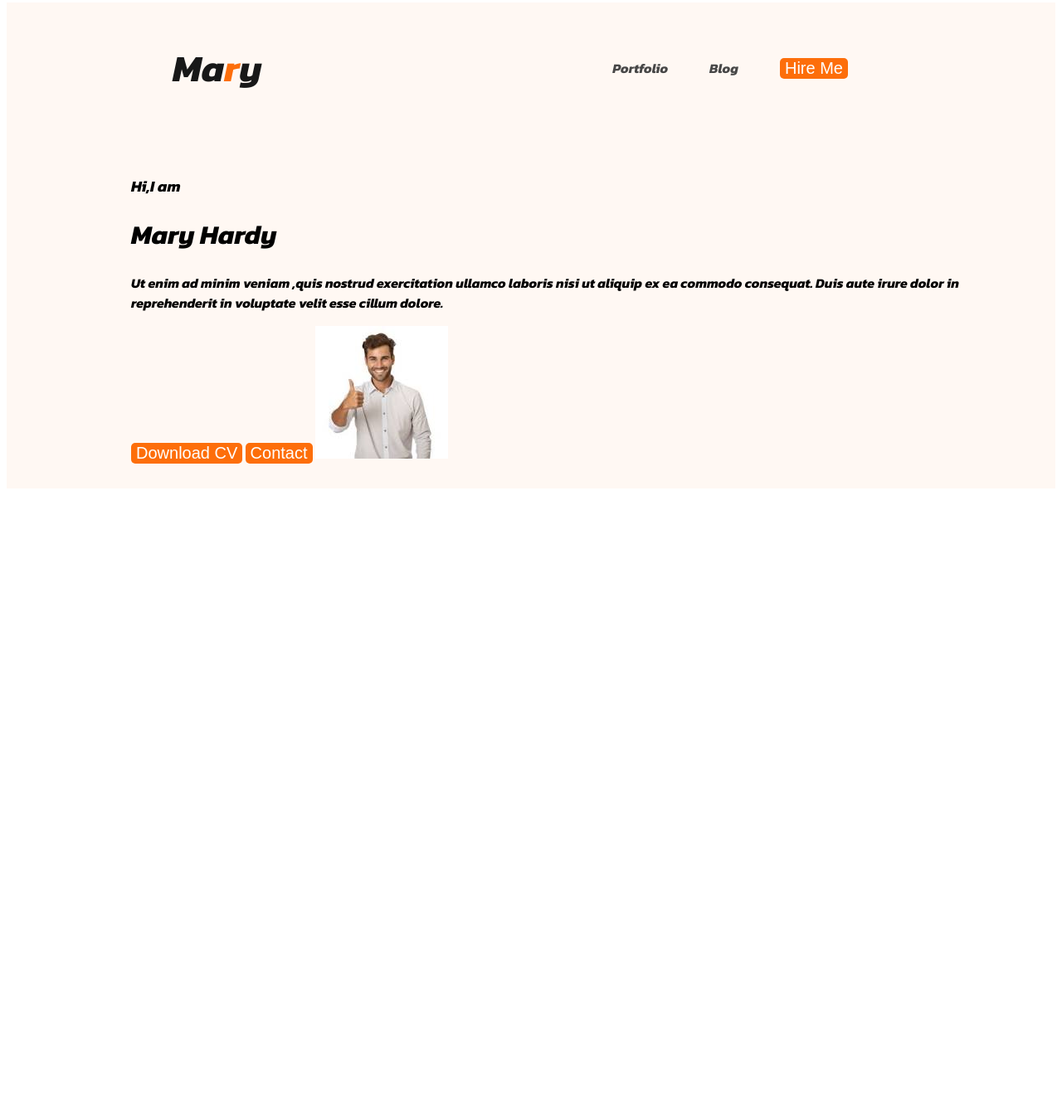
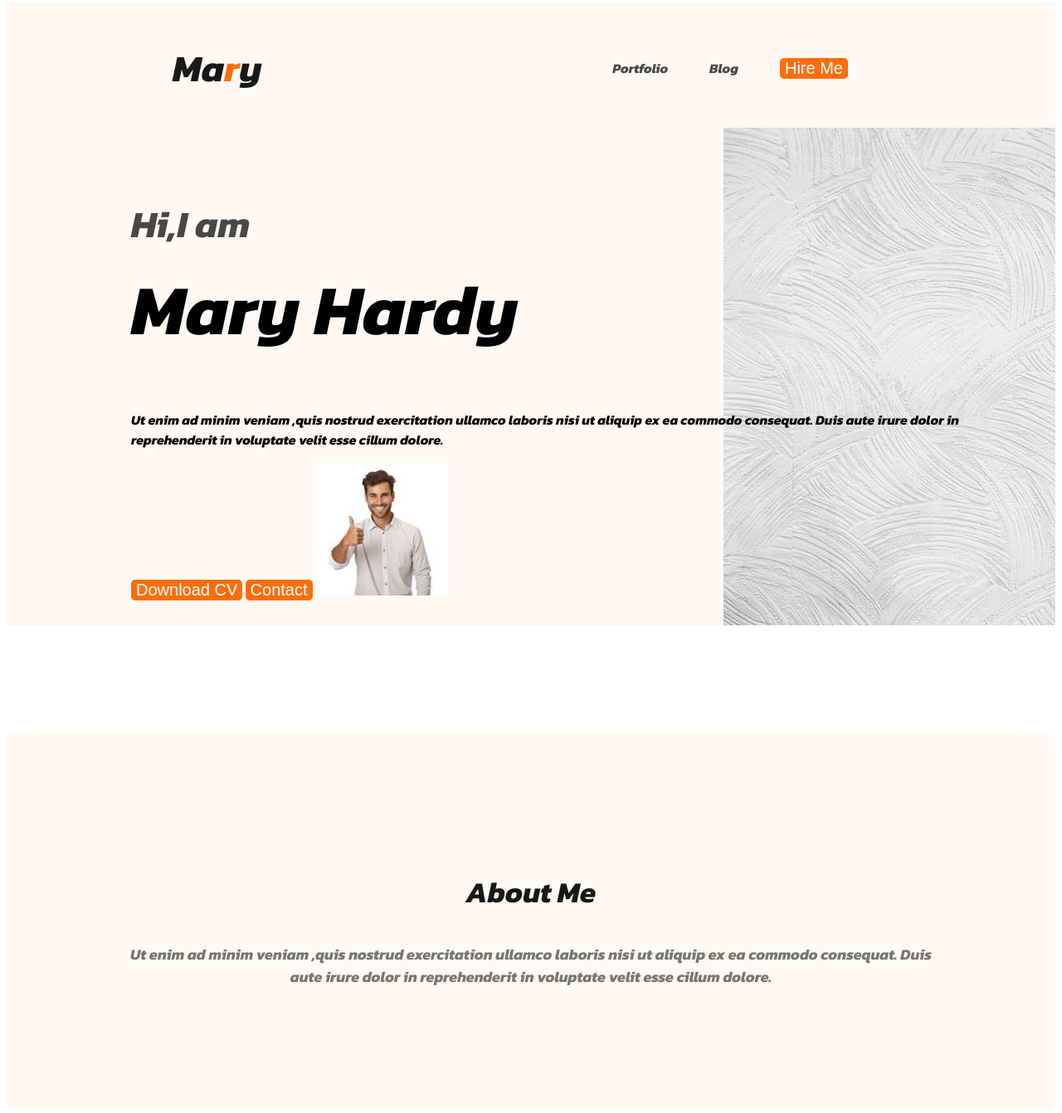
Before and after one commit to rakibulVSC/webdeveloper-portfolio, a plain HTML site: page Devoloper/index.html in a window 1280 px wide. Shown: the part 5-1347 px from the top of the page at 83% size. Before the commit the page ends 800 px from the top, so only its background shows below. Drawn offline with Linux system fonts and the light colour scheme; files whose address does not match are found by name.

Commit message:
add the section

```diff
--- a/Devoloper/index.html
+++ b/Devoloper/index.html
@@ -23,7 +23,7 @@
             <div>
                 <h3 class="banner-greeting">Hi,I am</h3>
                 <h1 class="banner-title">Mary Hardy</h1>
-                <p> Ut enim ad minim veniam ,quis nostrud exercitation ullamco laboris nisi ut aliquip ex ea commodo consequat. Duis aute irure dolor in reprehenderit in voluptate velit esse cillum dolore.</p>
+                <p class="banner-des"> Ut enim ad minim veniam ,quis nostrud exercitation ullamco laboris nisi ut aliquip ex ea commodo consequat. Duis aute irure dolor in reprehenderit in voluptate velit esse cillum dolore.</p>
                 <button class="btn-primary">Download CV</button>
                 <button class="btn-primary">Contact</button>
                 <img class="profile-pic" src="Devoloper/images/Hurdy.jpg" alt="">
@@ -31,7 +31,10 @@
         </div>
     </header>
     <main>
-
+    <section class="about">
+        <h3 class="section-title">About Me</h3>
+        <p class="section-description"> Ut enim ad minim veniam ,quis nostrud exercitation ullamco laboris nisi ut aliquip ex ea commodo consequat. Duis aute irure dolor in reprehenderit in voluptate velit esse cillum dolore.</p>
+    </section>
     </main>
     <footer>
 
--- a/Devoloper/styles.css
+++ b/Devoloper/styles.css
@@ -38,12 +38,47 @@ nav a {
 }
 .header{
     background-color:#FFF8F3 ;
+    background-image: url('../Devoloper/images/pexels-photo-1939485.jpeg');
+    background-repeat: no-repeat;
+    background-position:bottom right;
 }
 .bannar{
     padding:30px 30px 30px 150px ;
     display:flex;
     align-items: center;
+    justify-content: space-between;
 }
 .banner .profile-pic{
     width:500px;
 }
+.banner-greeting{
+    font-size: 45px;
+    color:#474747;
+    margin-bottom: 0;
+}
+.banner-title{
+    font-size:85px ;
+    font-weight: 700;
+    margin-top: 5px;
+}
+.bannar-content{
+    max-width:500px ;
+}
+/*main section*/
+.about{
+    padding: 130px;
+    border-radius: 10px;
+    background: #FFF8F3;
+    margin:130px 0px ;
+}
+.section-title{
+    color:#181818 ;
+    text-align:center ;
+    font-size:35px ;
+    font-weight:700 ;
+}
+.section-description{
+    color: #757575; ;
+    text-align:center ;
+    font-size:18px ;
+}
```
